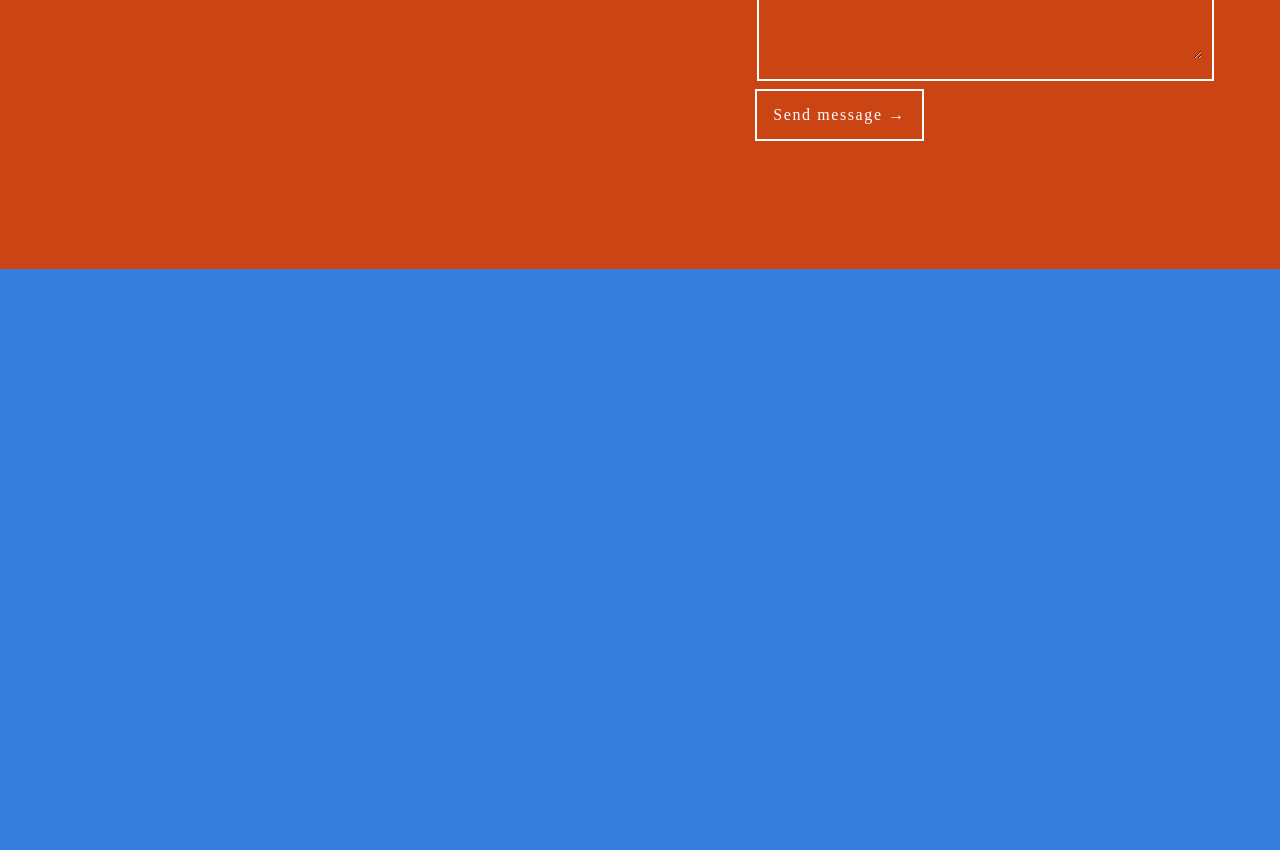
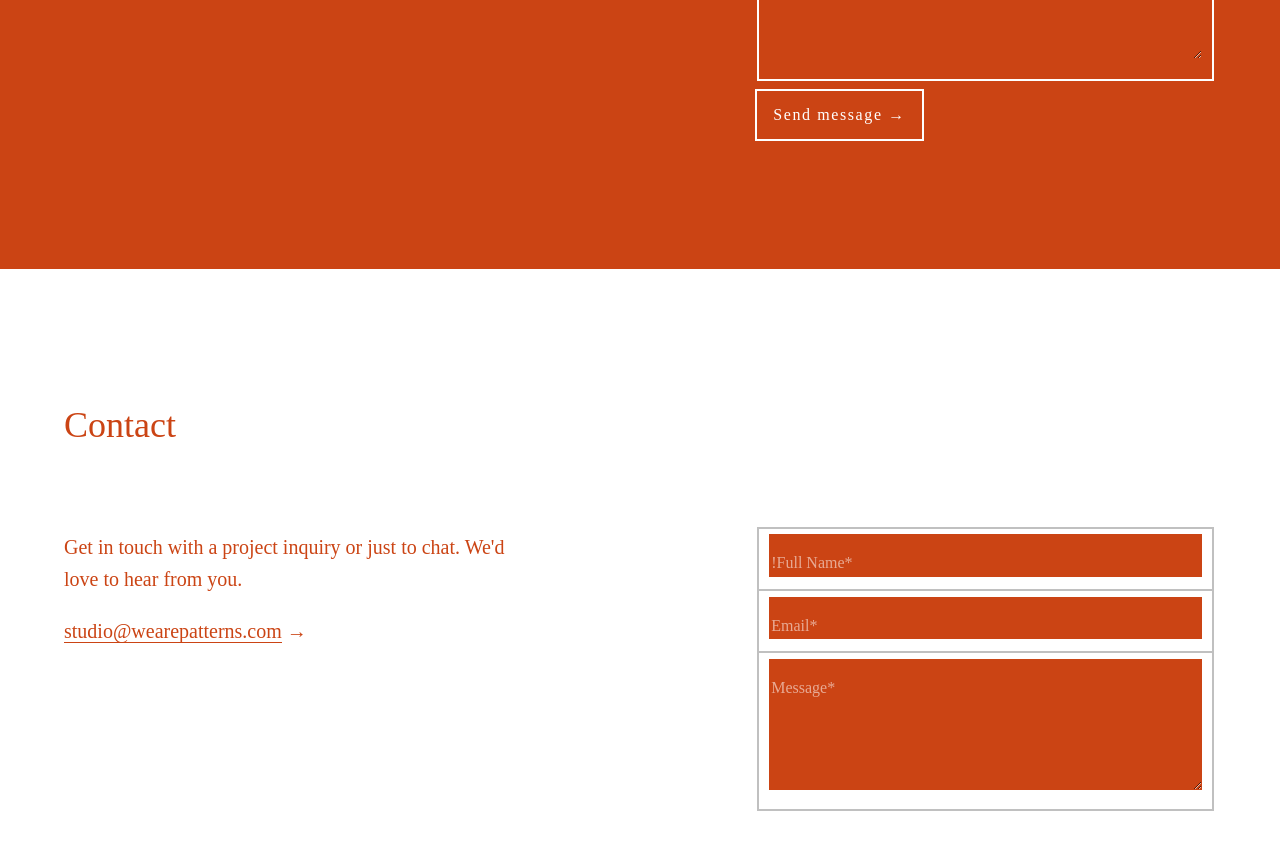
Before and after one commit to wearepatterns/wearepatterns.github.io, a Jekyll site: the page built from index.markdown, in a window 1280 px wide and 900 px high, scrolled down 1111 px. Shown: the top 850 px of the window. Built offline with Jekyll 4.4.1, drawn with Linux system fonts in a browser that asks for light colours; before the commit the page ends 1380 px from its top, so only the background shows below that.

Commit message:
Update new.html

```diff
--- a/_layouts/new.html
+++ b/_layouts/new.html
@@ -28,6 +28,7 @@
         #email:hover {
             border-bottom:none;
         }
+
     </style>
     <!--&ctdot; &#8226;diamond &#9996;victory &#9759;down &#9997;writing w&#215; &#182; &times;-->
 </head>
@@ -63,6 +64,32 @@
 
         </section>
     </main>
+    <main class="bg-white newred pb5 pb6-l f4 lh-copy">
+        <section class="mh3 mh4-ns mh5-l mw9 bg-bblue">
+            <h1 class="pt5 pt6-l pb0 pb4 mt0 f3 f2-l normal">Contact</h1>
+            <div class="flex-ns justify-between-ns bg-ggreen">
+                <div class="bg-bblue w-40">
+                    <p class="">Get in touch with a project inquiry or just to chat. We'd love to hear from you.</p>
+                    <p class="fw3"><a class="link bb newred" id="email" href="mailto:studio@wearepatterns.com">studio@wearepatterns.com</a> &#8594;</p>
+                </div>
+
+                <form class="bg-yyellow pt3 w-40 f5" action="//formspree.io/tylernford@gmail.com" method="POST">
+                    <fieldset class="bb-0 bw1">
+                        <input class="input-reset bg-newred white pt3 w-100 bn" type="text" name="Name" placeholder="!Full Name*" validate-required>
+                    </fieldset>
+                    <fieldset class="bw1">
+                        <input class="bg-newred white pt3 w-100 bn" type="email" name="Email" placeholder="Email*" validate-required validate-email>
+                    </fieldset>
+                    <fieldset class="bt-0 bw1">
+                        <textarea class="bg-newred white pt3 pb5 w-100 bn" name="Message" placeholder="Message*" validate-required></textarea>
+                    </fieldset>
+                    <input class="bg-transparent white ba bw1 b--white hover-bg-white hover-newred pt3 ph3 pb3 mt2 tracked lh-solid" style="" type="submit" value="Send message &#8594;">
+                    <input type="hidden" name="_next" value="../thanks.html" />
+                </form>
+            </div>
+
+        </section>
+    </main>
 </body>
 
 </html>
```
